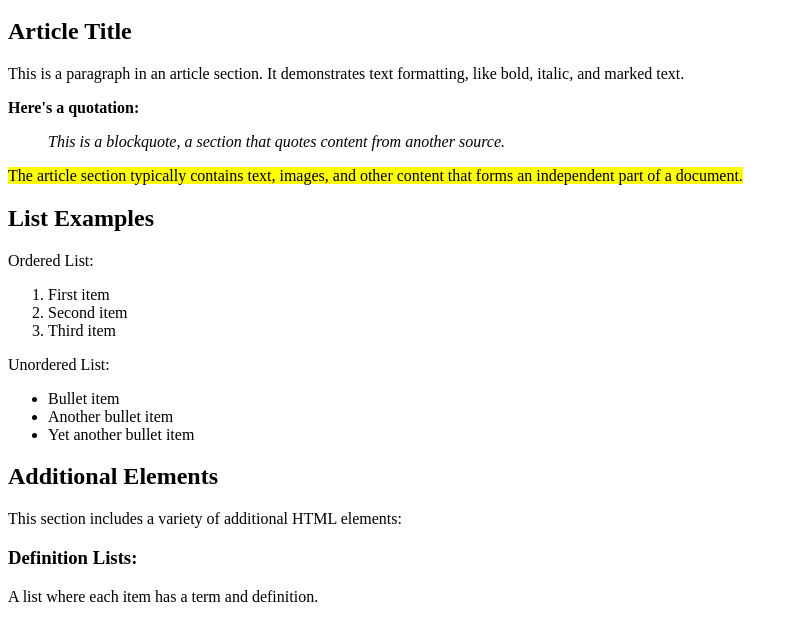
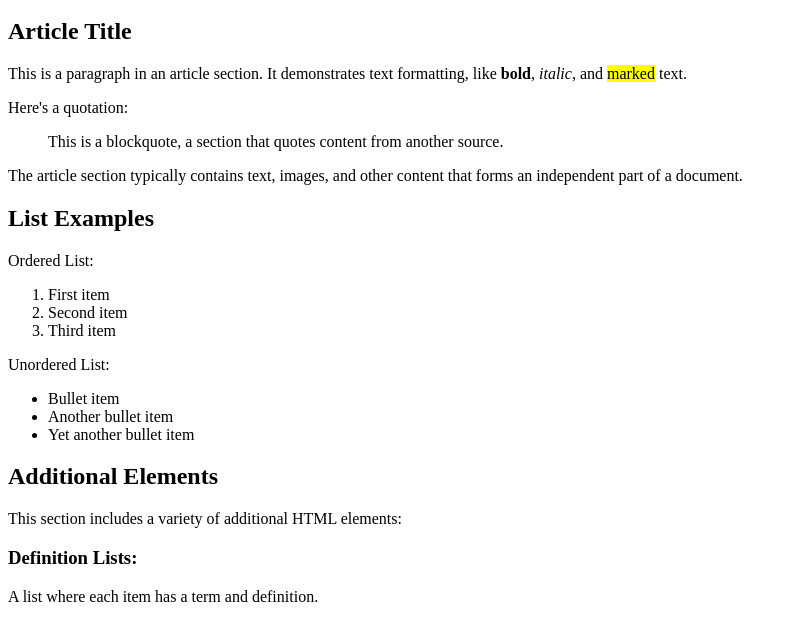
Before and after one commit to Mark-Guerta/ENSF381_Lab2, a plain HTML site: page news.html in a window 1280 px wide. Shown: the part 136-755 px from the top of the page, without its empty margins (0-798 px from the left). Drawn offline with Linux system fonts and the light colour scheme; files whose address does not match are found by name.

Commit message:
Fixed Section1

```diff
--- a/news.html
+++ b/news.html
@@ -40,20 +40,18 @@ Description : A simple HTML file.
         <article>
             <h2>Article Title</h2>
 
-			<p>This is a paragraph in an article section. It demonstrates text formatting, like bold, italic, and marked text.</p>
+			<p>This is a paragraph in an article section. It demonstrates text formatting, like <b>bold</b>, <i>italic</i>, and <mark>marked</mark> text.</p>
 			<!-- To emphasize specific words in the paragraph, apply appropriate HTML tags:
 			<strong> or <b> for bold text,
 			<em> or <i> for italic text, and
 			<mark> for highlighted text.
 			Ensure each formatting style is correctly demonstrated on the respective words. -->
 
-            <b><p>Here's a quotation:</p></b>
+            <p>Here's a quotation:</p>
             <blockquote cite="http://example.com">
-                <i>
                 This is a blockquote, a section that quotes content from another source.
-                </i>
             </blockquote>
-            <p><mark>The article section typically contains text, images, and other content that forms an independent part of a document.</mark></p>
+            <p>The article section typically contains text, images, and other content that forms an independent part of a document.</p>
         </article>
     </section>
 
```
